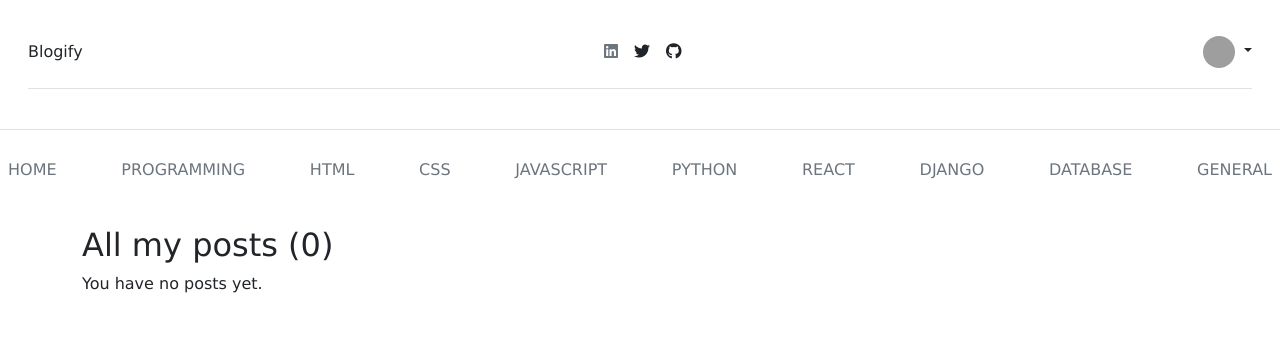
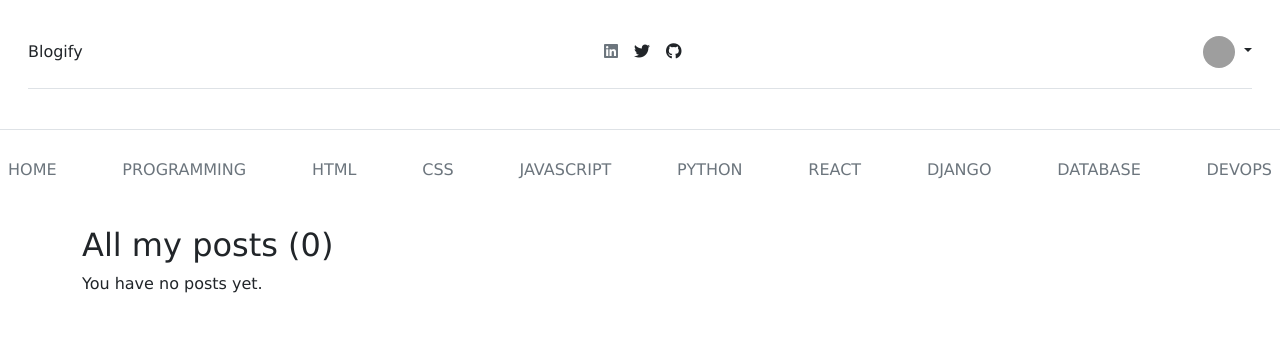
Before and after one commit to Olaism/olaism-blog-app, a Django app: page /posts/my-post/ in a window 1280 px wide. Shown: the top 353 px of the page. Run offline with Django 3.2, Linux system fonts and the light colour scheme; the visitor is signed in with stand-in values (Sample User, id 1); data that the repository does not hold is empty; some libraries are stand-ins or nearby versions; grey boxes are pictures that could not be loaded.

Commit message:
Add tags to posts in homepage

```diff
--- a/static/css/base.css
+++ b/static/css/base.css
@@ -150,6 +150,7 @@ section.content h4 {
     display: inline-block;
     padding: 0.3rem;
     margin-bottom: 2rem;
+    min-width: 5rem;
 }
 
 .post-card-body span.post-date {
--- a/templates/includes/navbar.html
+++ b/templates/includes/navbar.html
@@ -1,14 +1,14 @@
 <div class="nav-scroller py-1 mb-2">
     <nav class="nav d-flex justify-content-between">
-      <a class="p-2 link-secondary" href="#">HOME</a>
-      <a class="p-2 link-secondary" href="#">PROGRAMMING</a>
-      <a class="p-2 link-secondary" href="#">HTML</a>
-      <a class="p-2 link-secondary" href="#">CSS</a>
-      <a class="p-2 link-secondary" href="#">JAVASCRIPT</a>
-      <a class="p-2 link-secondary" href="#">PYTHON</a>
-      <a class="p-2 link-secondary" href="#">REACT</a>
-      <a class="p-2 link-secondary" href="#">DJANGO</a>
-      <a class="p-2 link-secondary" href="#">DATABASE</a>
-      <a class="p-2 link-secondary" href="#">GENERAL</a>
+      <a class="p-2 link-secondary" href="{% url 'home' %}">HOME</a>
+      <a class="p-2 link-secondary" href="{% url 'post_search_list' search_term='programming' %}">PROGRAMMING</a>
+      <a class="p-2 link-secondary" href="{% url 'post_tag_list' tag_slug='html' %}">HTML</a>
+      <a class="p-2 link-secondary" href="{% url 'post_tag_list' tag_slug='css' %}">CSS</a>
+      <a class="p-2 link-secondary" href="{% url 'post_tag_list' tag_slug='javascript' %}">JAVASCRIPT</a>
+      <a class="p-2 link-secondary" href="{% url 'post_tag_list' tag_slug='python' %}">PYTHON</a>
+      <a class="p-2 link-secondary" href="{% url 'post_tag_list' tag_slug='react' %}">REACT</a>
+      <a class="p-2 link-secondary" href="{% url 'post_tag_list' tag_slug='django' %}">DJANGO</a>
+      <a class="p-2 link-secondary" href="{% url 'post_tag_list' tag_slug='database' %}">DATABASE</a>
+      <a class="p-2 link-secondary" href="{% url 'post_tag_list' tag_slug='devops' %}">DEVOPS</a>
     </nav>
 </div>
--- a/templates/pages/home.html
+++ b/templates/pages/home.html
@@ -28,7 +28,7 @@
     <div class="post-card">
       <img src="../../static/assets/balloons.jpg" alt="">
       <div class="post-card-body">
-        <span class="category">Technology</span>
+        <span class="category text-center">{% for tag in post.tags.all %}{{ tag }}{% endfor %}</span>
         <a href="{{ post.get_absolute_url }}">
         <h6>{{ post.title }}</h6>
         <span class="post-date text-muted">{{ post.updated|date:"M d, Y" }}</span>
```
